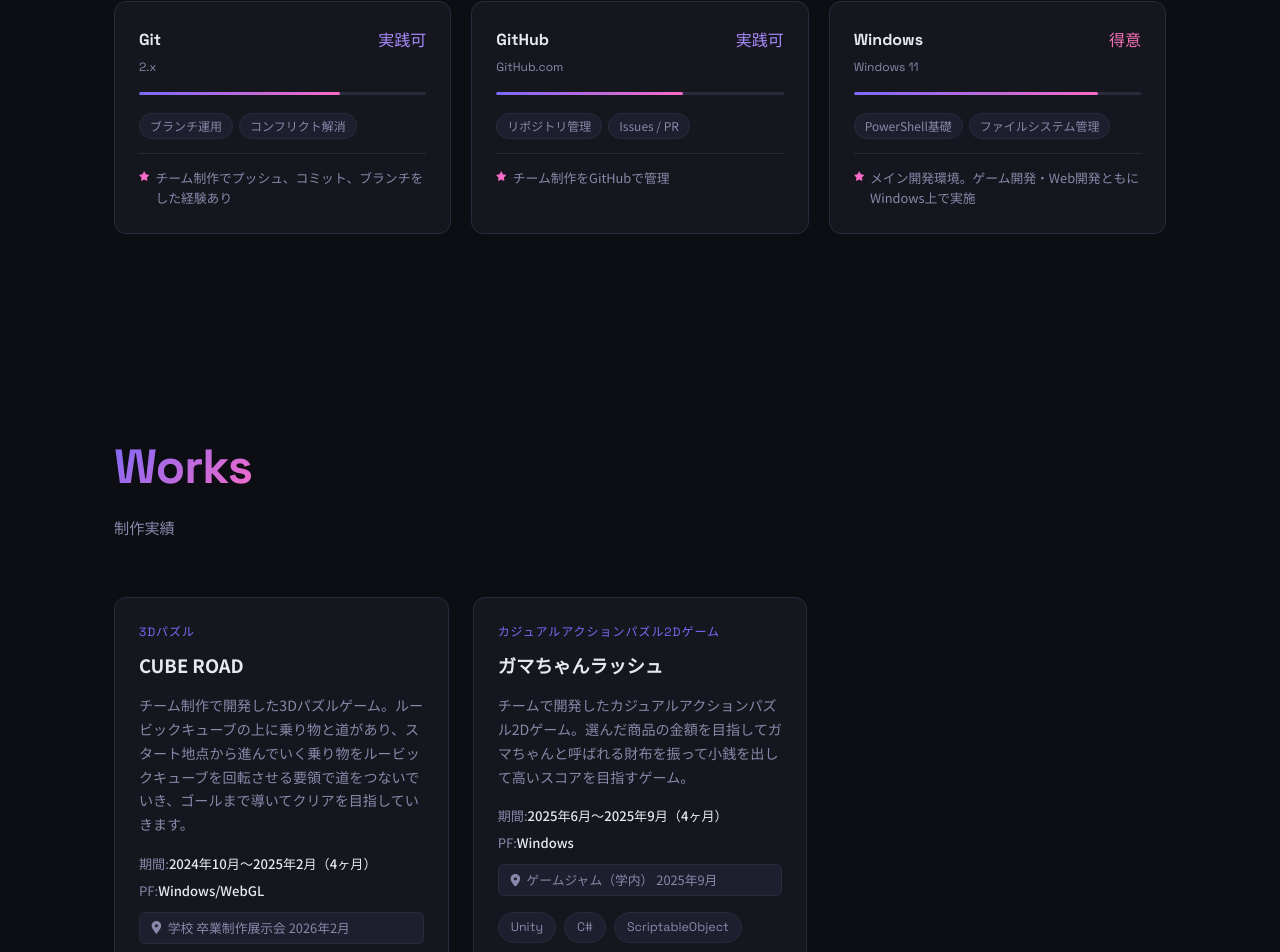
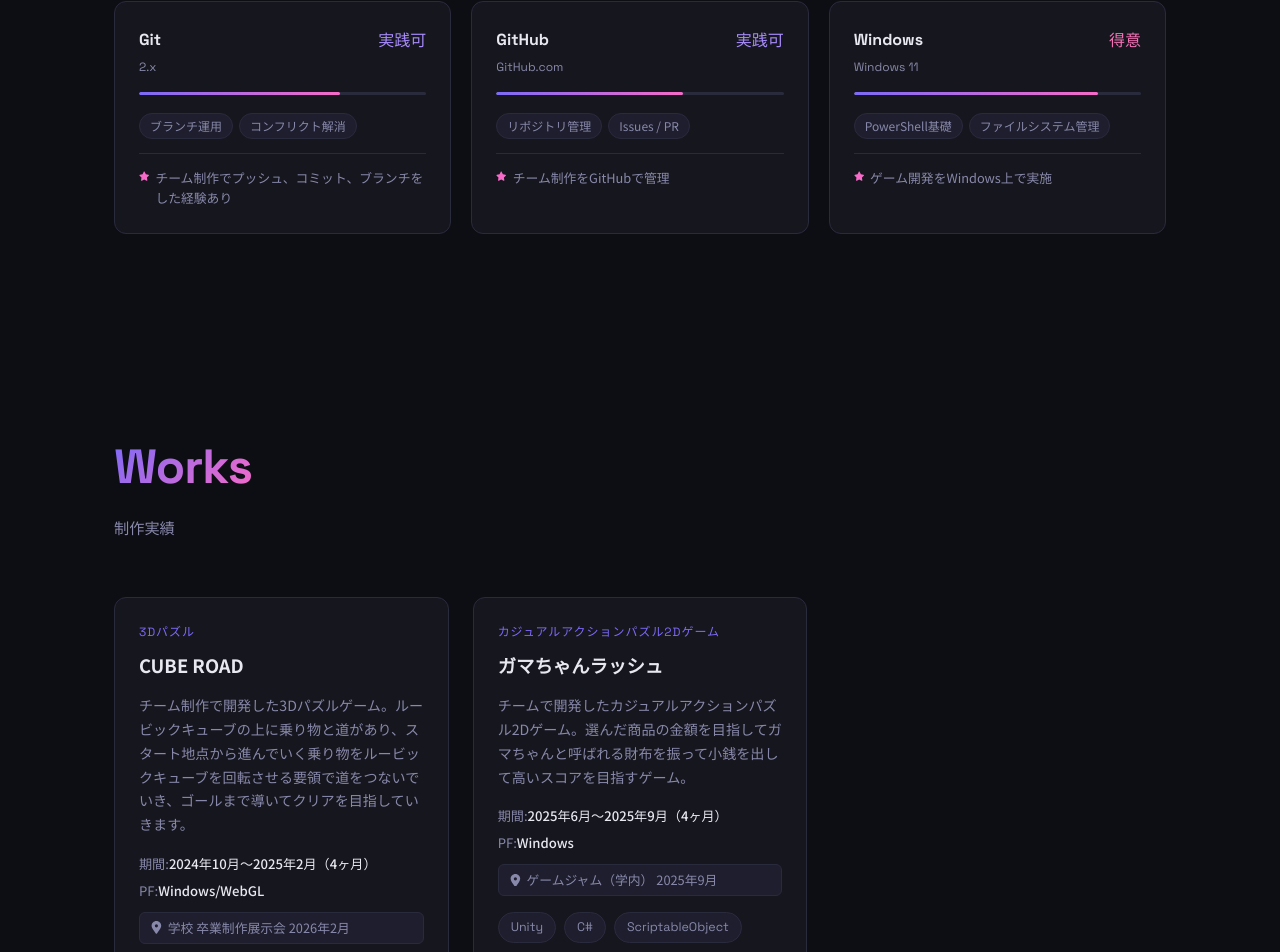
Before and after one commit to COSM1C-0715/MyPortFolio, a React (Vite) app in the folder my-portfolio/: page / in a window 1280 px wide. Shown: the part 2414-3366 px from the top of the page. Built offline with nearby package versions, Linux system fonts and the light colour scheme.

Commit message:
自分ができることについて、できているかわからないところを消した

```diff
--- a/my-portfolio/src/data/portfolio.ts
+++ b/my-portfolio/src/data/portfolio.ts
@@ -155,7 +155,7 @@ export const skills: Skill[] = [
     level: 85,
     category: 'os',
     capabilities: [ 'PowerShell基礎', 'ファイルシステム管理'],
-    note: 'メイン開発環境。ゲーム開発・Web開発ともにWindows上で実施',
+    note: 'ゲーム開発をWindows上で実施',
   },
 ]
 
```
